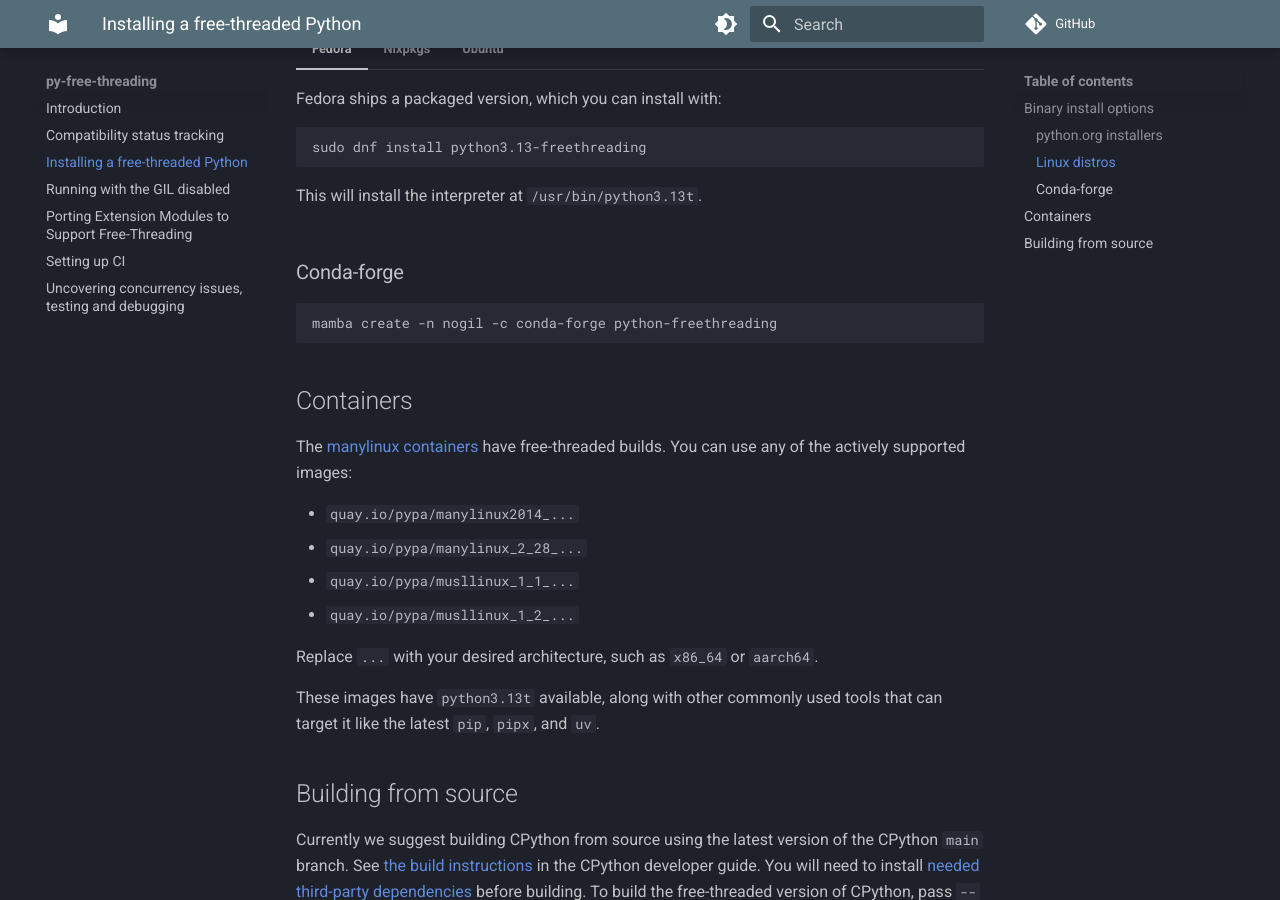
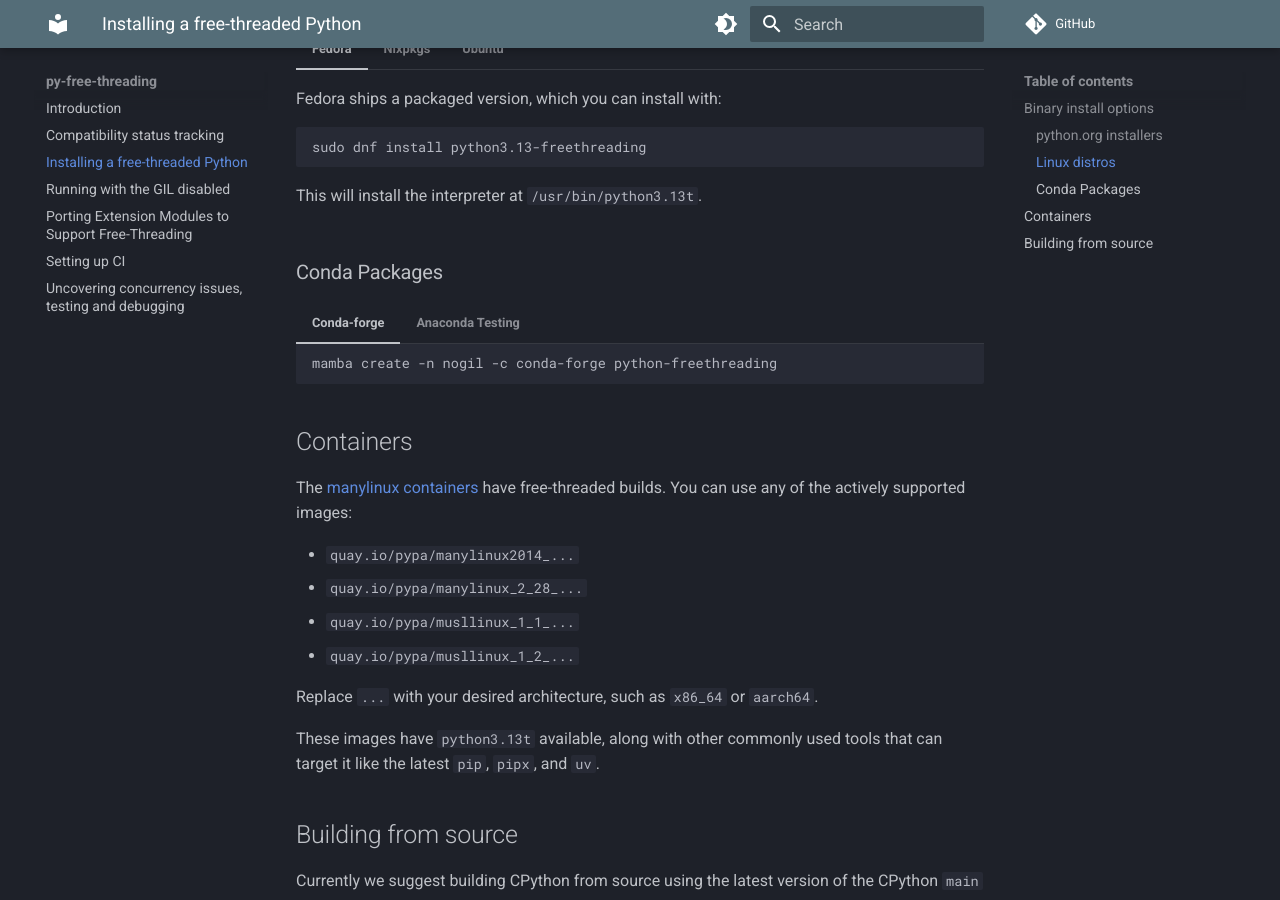
Before and after one commit to Quansight-Labs/free-threaded-compatibility, an MkDocs documentation site: the page built from docs/installing_cpython.md, in a window 1280 px wide and 900 px high, scrolled down 1250 px. Built offline with MkDocs 1.6.1 and Material for MkDocs 9.7.7, drawn with Linux system fonts in a browser that asks for light colours; comment, search, counter and statistics services are not loaded; some of the changed lines change nothing that is shown.

Commit message:
Add info about anaconda test channel packages to conda section (#84)
Co-authored-by: Ralf Gommers <ralf.gommers@gmail.com>
Co-authored-by: Nathan Goldbaum <nathan.goldbaum@gmail.com>

````diff
--- a/docs/installing_cpython.md
+++ b/docs/installing_cpython.md
@@ -122,11 +122,24 @@
     sudo apt-get install python3.13-nogil
     ```
 
-### Conda-forge
+### Conda Packages
 
-```bash
-mamba create -n nogil -c conda-forge python-freethreading
-```
+=== "Conda-forge"
+    ```bash
+    mamba create -n nogil -c conda-forge python-freethreading
+    ```
+
+=== "Anaconda Testing"
+    Anaconda's test channel includes the Python interpreter and ABI-compatible
+    builds of many common packages, like NumPy, Cython, Pandas, etc.  These
+    packages use the `python_abi` metapackage and should be compatible with
+    conda-forge:
+
+    ```bash
+    conda create -n nogil --override-channels -c ad-testing/label/py313 -c https://repo.anaconda.com/pkgs/main python-freethreading
+    ```
+
+    [Full list of Anaconda test packages built with free-threading ABI.](https://anaconda.org/ad-testing/repo?label=py313_nogil&type=any)
 
 ## Containers
 
````
